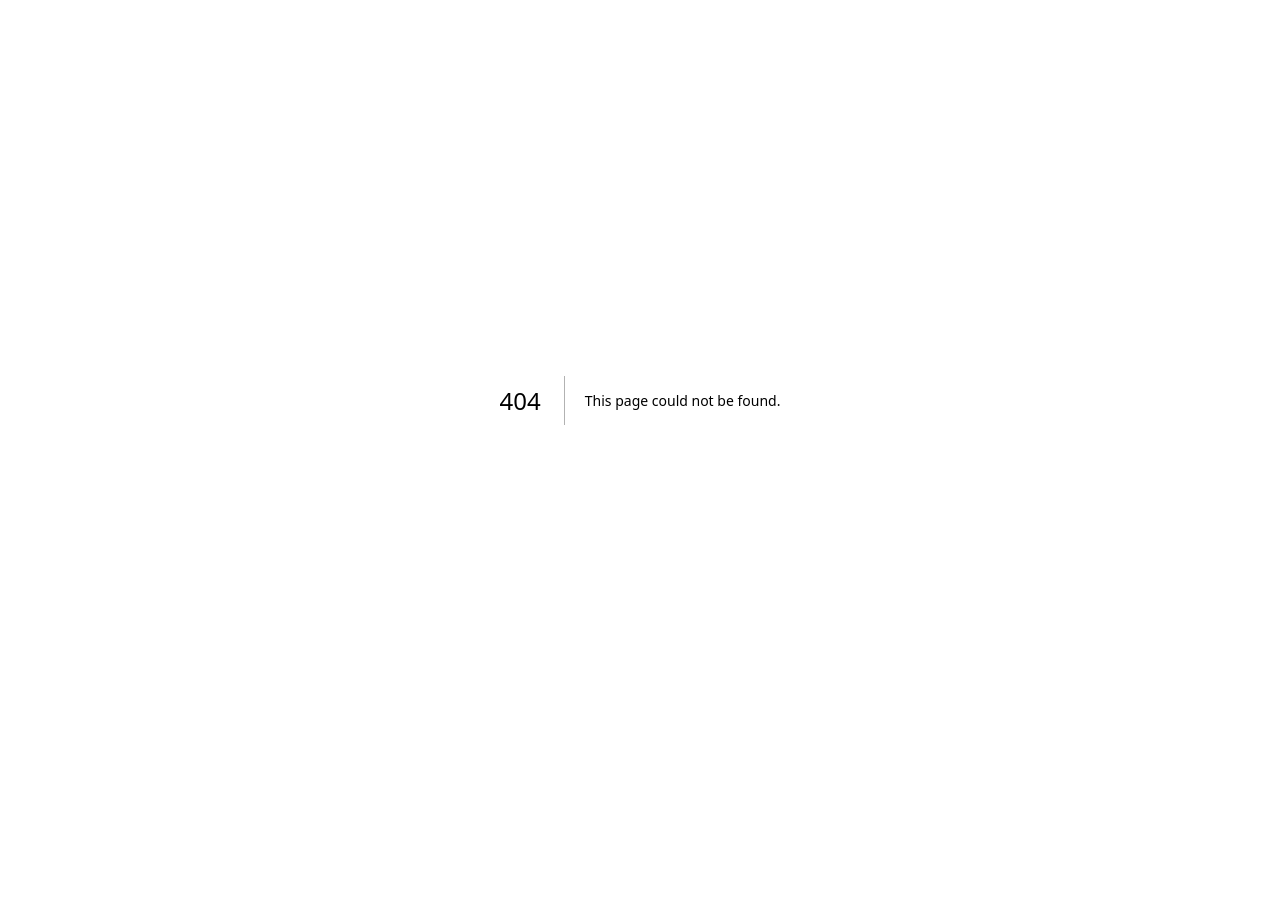
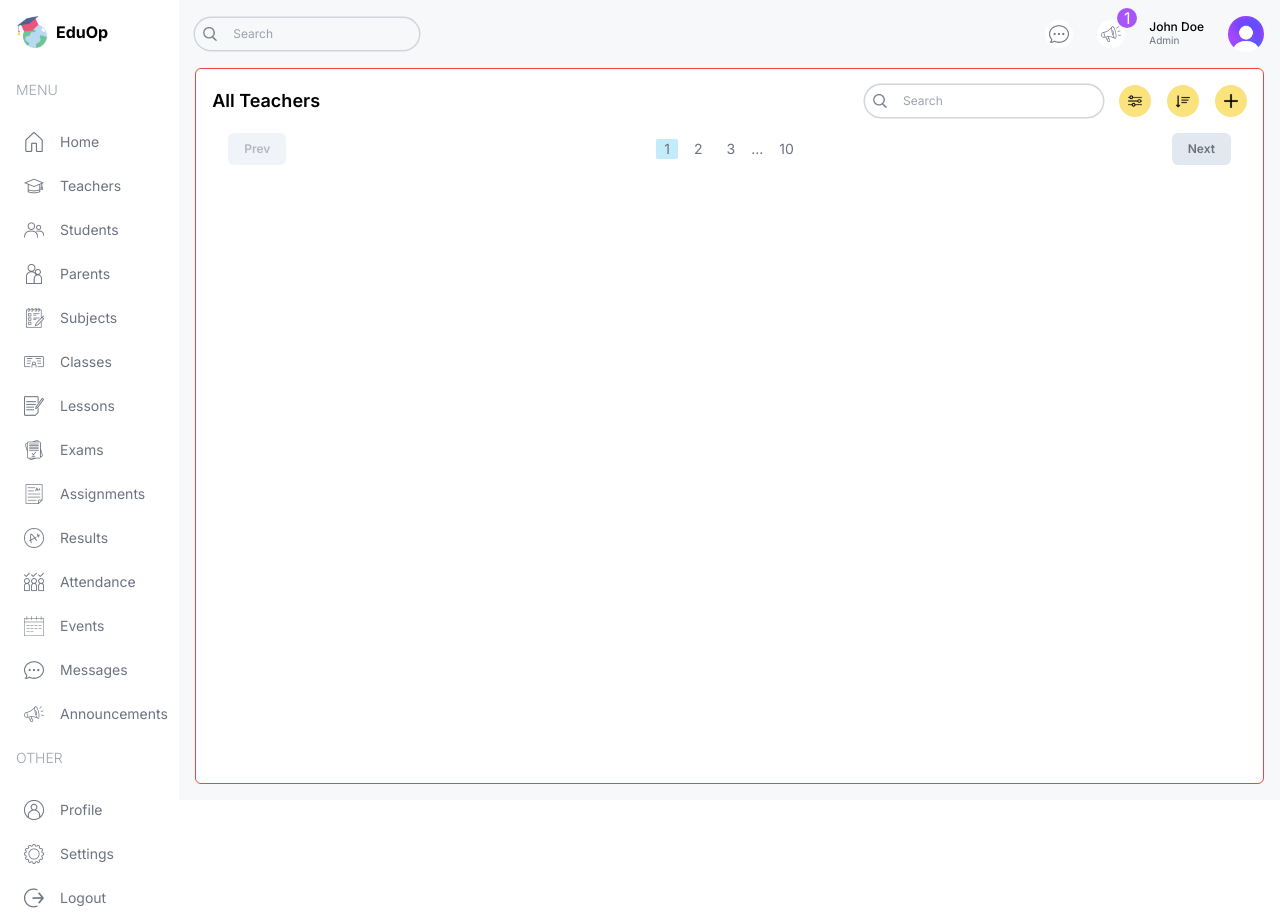
Before and after one commit to Op-Pautu/edu-op, a Next.js app: page /list/teachers in a window 1280 px wide. Before the commit this address had no page. Before the commit the page ends 800 px from the top, so only its background shows below. Built offline with nearby package versions, Linux system fonts and the light colour scheme.

Commit message:
add TeachersList, Pagination, and TableSearch components

```diff
--- /dev/null
+++ b/src/app/(dashboard)/list/teachers/page.tsx
@@ -0,0 +1,32 @@
+import { Pagination } from "@/components/pagination";
+import { TableSearch } from "@/components/table-search";
+import Image from "next/image";
+import React from "react";
+
+const TeachersList = () => {
+	return (
+		<div className="bg-white p-4 rounded-md flex-1 m-4 mt-0 border border-red-500">
+			<div className="flex items-center justify-between">
+				<h1 className="hidden md:block text-lg font-semibold">All Teachers</h1>
+				<div className="flex flex-col md:flex-row items-center gap-4 w-full md:w-auto">
+					<TableSearch />
+					<div className="flex items-center gap-4 self-end">
+						<button className="size-8 flex  items-center justify-center rounded-full bg-opYellow">
+							<Image src="/filter.png" alt="icon" width={14} height={14} />
+						</button>
+						<button className="size-8 flex  items-center justify-center rounded-full bg-opYellow">
+							<Image src="/sort.png" alt="icon" width={14} height={14} />
+						</button>
+						<button className="size-8 flex  items-center justify-center rounded-full bg-opYellow">
+							<Image src="/plus.png" alt="icon" width={14} height={14} />
+						</button>
+					</div>
+				</div>
+			</div>
+			<div className=""></div>
+			<Pagination />
+		</div>
+	);
+};
+
+export default TeachersList;
--- /dev/null
+++ b/src/components/pagination.tsx
@@ -0,0 +1,22 @@
+export const Pagination = () => {
+	return (
+		<div className="p-4 flex items-center justify-between text-gray-500">
+			<button
+				disabled
+				className="py-2 px-4 rounded-md bg-slate-200 text-xs font-semibold disabled:opacity-50 disabled:cursor-not-allowed"
+			>
+				Prev
+			</button>
+			<div className="flex items-center gap-2 text-sm">
+				<button className="px-2 rounded-sm bg-opSky">1</button>
+				<button className="px-2 rounded-sm ">2</button>
+				<button className="px-2 rounded-sm ">3</button>
+				...
+				<button className="px-2 rounded-sm ">10</button>
+			</div>
+			<button className="py-2 px-4 rounded-md bg-slate-200 text-xs font-semibold disabled:opacity-50 disabled:cursor-not-allowed">
+				Next
+			</button>
+		</div>
+	);
+};
--- /dev/null
+++ b/src/components/table-search.tsx
@@ -0,0 +1,14 @@
+import Image from "next/image";
+
+export const TableSearch = () => {
+	return (
+		<div className="w-full md:w-auto flex items-center gap-2 text-xs rounded-full ring-[1.5px] ring-gray-300 px-2">
+			<Image src={"/search.png"} alt="search" width={14} height={14} />
+			<input
+				type="text"
+				placeholder="Search"
+				className="w-[200px] p-2 bg-transparent outline-none"
+			/>
+		</div>
+	);
+};
```
